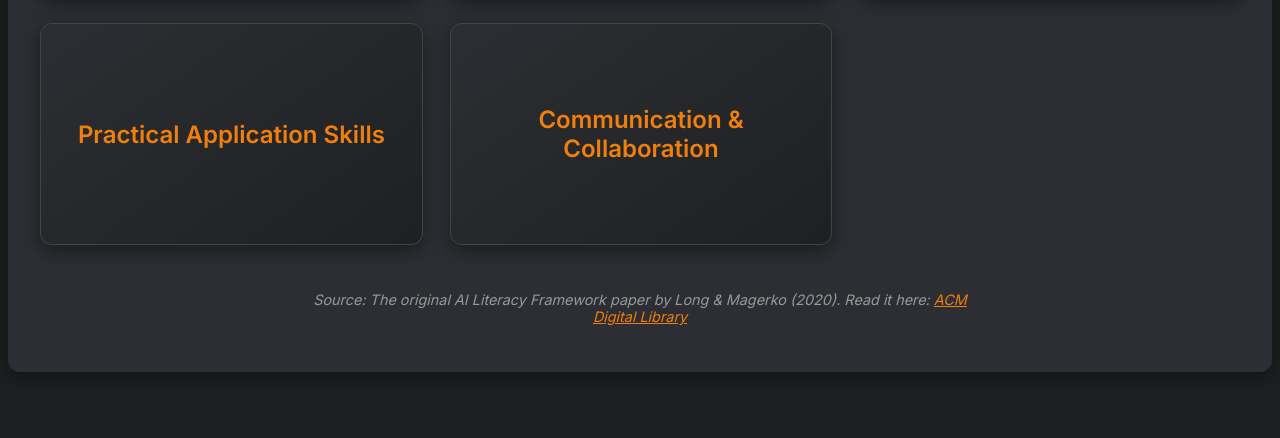
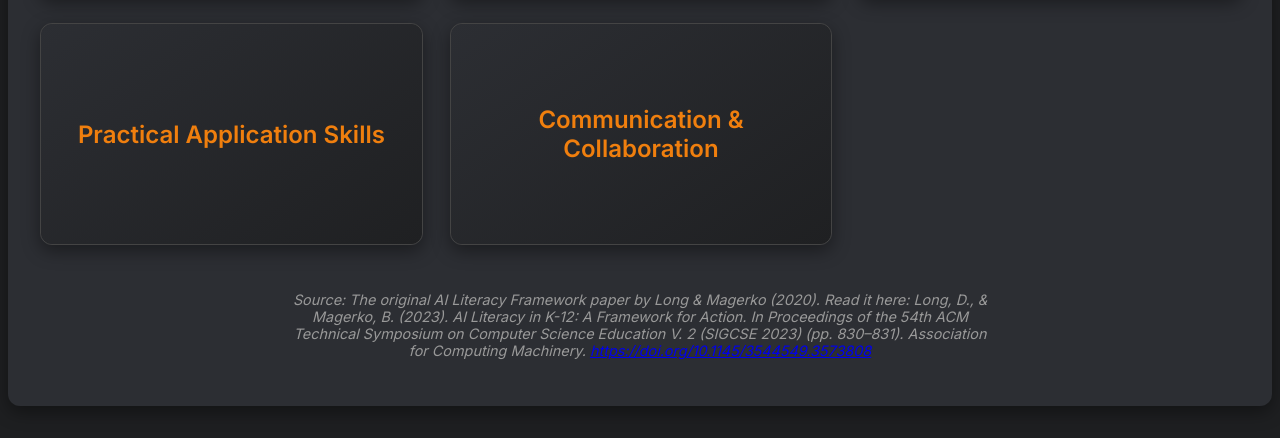
Before and after one commit to COLAPS-Research/AI-Literacy_Toolbox., a website: page ai_toolbox_project/public/ai_literacy.html in a window 1280 px wide. Shown: the part 858-1296 px from the top of the page. Before the commit the page ends 1262 px from the top, so only its background shows below. Drawn offline with Linux system fonts and the light colour scheme.

Commit message:
Update ai_literacy.html
final. correct citation

```diff
--- a/ai_toolbox_project/public/ai_literacy.html
+++ b/ai_toolbox_project/public/ai_literacy.html
@@ -296,9 +296,12 @@
     <p class="reference">
       Source: The original AI Literacy Framework paper by Long &amp; Magerko (2020).
       Read it here:
-      <a href="https://dl.acm.org/doi/10.1145/3313831.3376727" target="_blank" rel="noopener noreferrer" style="color: #f07f0e; text-decoration: underline;">
-        ACM Digital Library
-      </a>
+      <cite class="apa-citation">
+          Long, D., &amp; Magerko, B. (2023). <em>AI Literacy in K-12: A Framework for Action</em>. In <em>Proceedings of the 54th ACM Technical Symposium on Computer Science Education V. 2 (SIGCSE 2023)</em> (pp. 830–831). Association for Computing Machinery.
+          <a href="https://doi.org/10.1145/3544549.3573808" target="_blank" rel="noopener noreferrer">
+            https://doi.org/10.1145/3544549.3573808
+          </a>
+        </cite>
     </p>
   </div>
 </main>
```
